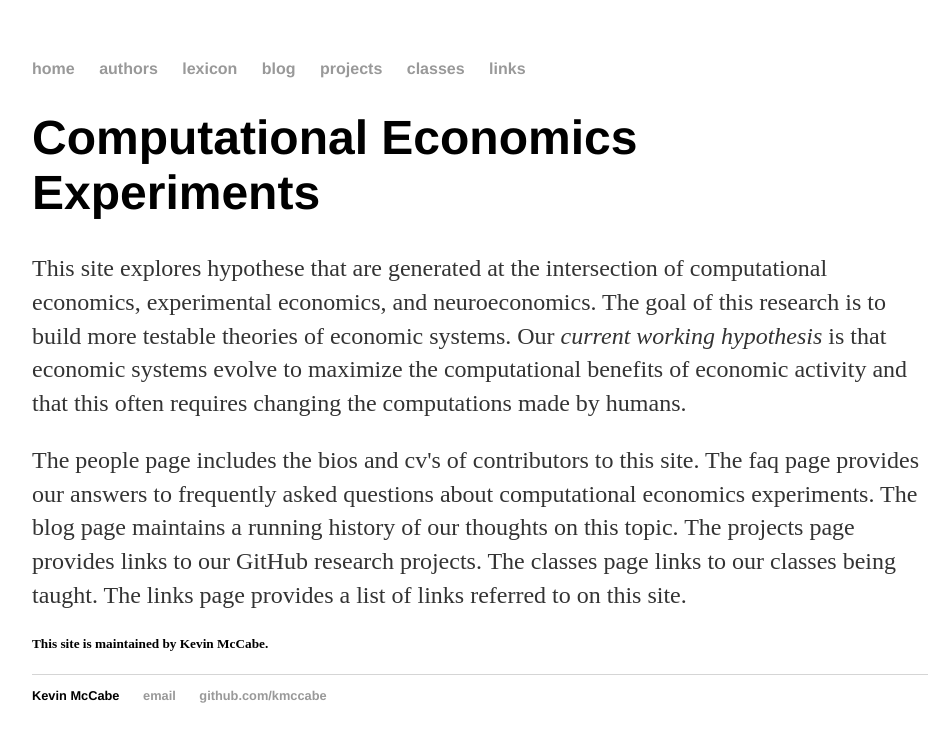
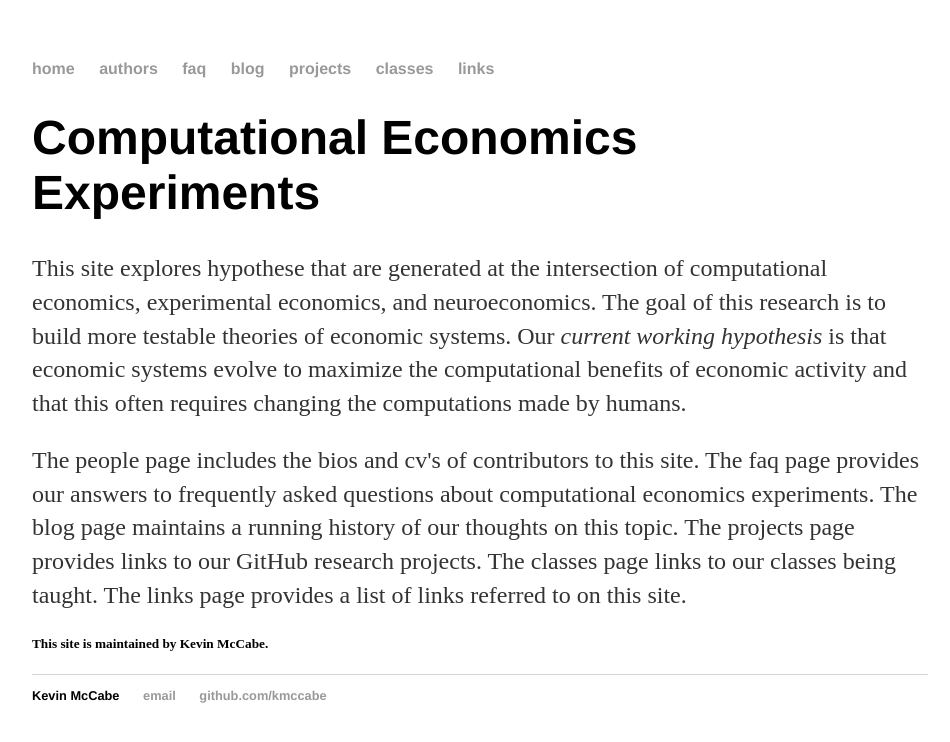
Before and after one commit to Kmccabe/KAM.github.io, a Jekyll site: the page built from index.html, in a window 1280 px wide. Shown: the top 742 px of the page, without its empty margins (160-1110 px from the left). Built offline with Jekyll 4.4.1, drawn with Linux system fonts in a browser that asks for light colours.

Commit message:
Update default.html

```diff
--- a/_layouts/default.html
+++ b/_layouts/default.html
@@ -10,7 +10,7 @@
 	    		<ul>
 	        		<li><a href="/">home</a></li>
 		        	<li><a href="/authors">authors</a></li>
-				<li><a href="/faq">lexicon</a></li>
+				<li><a href="/faq">faq</a></li>
 	        		<li><a href="/blog">blog</a></li>
 				<li><a href="/projects">projects</a></li>
 				<li><a href="/classes">classes</a></li>
```
